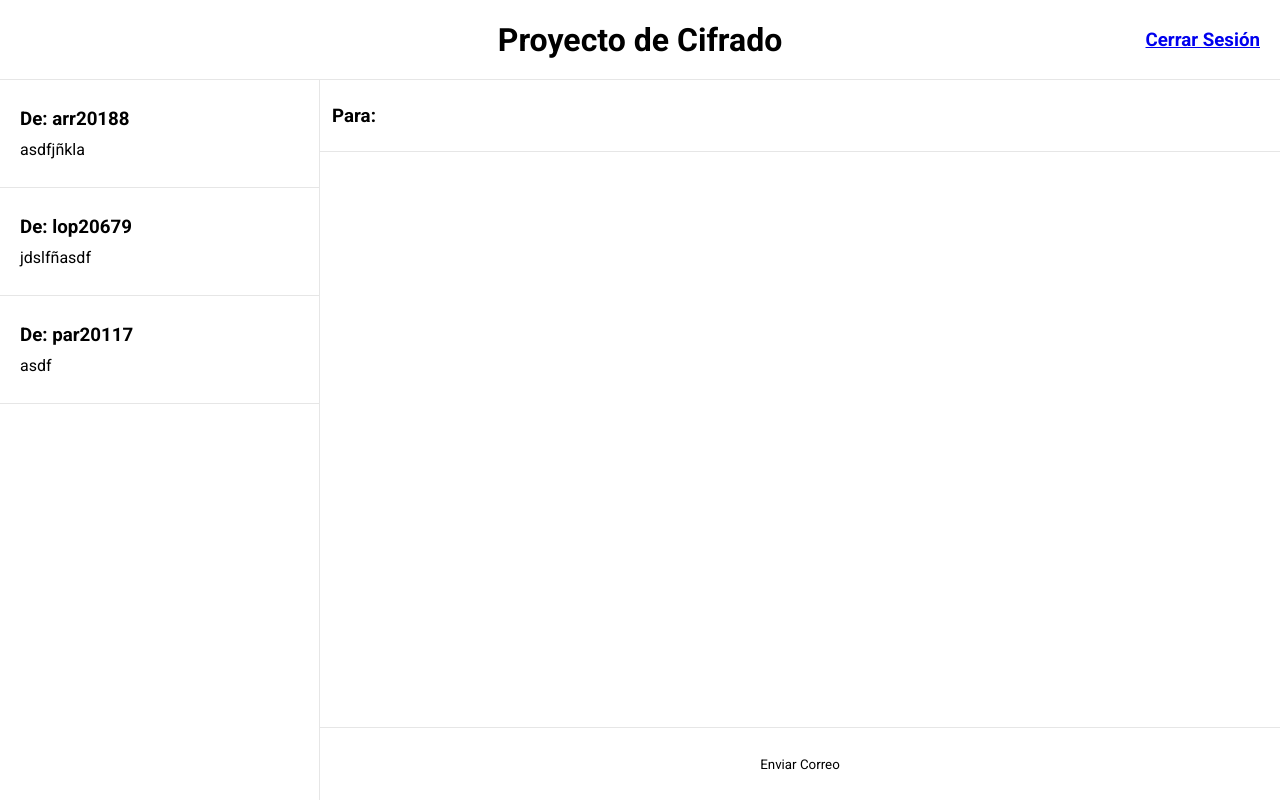
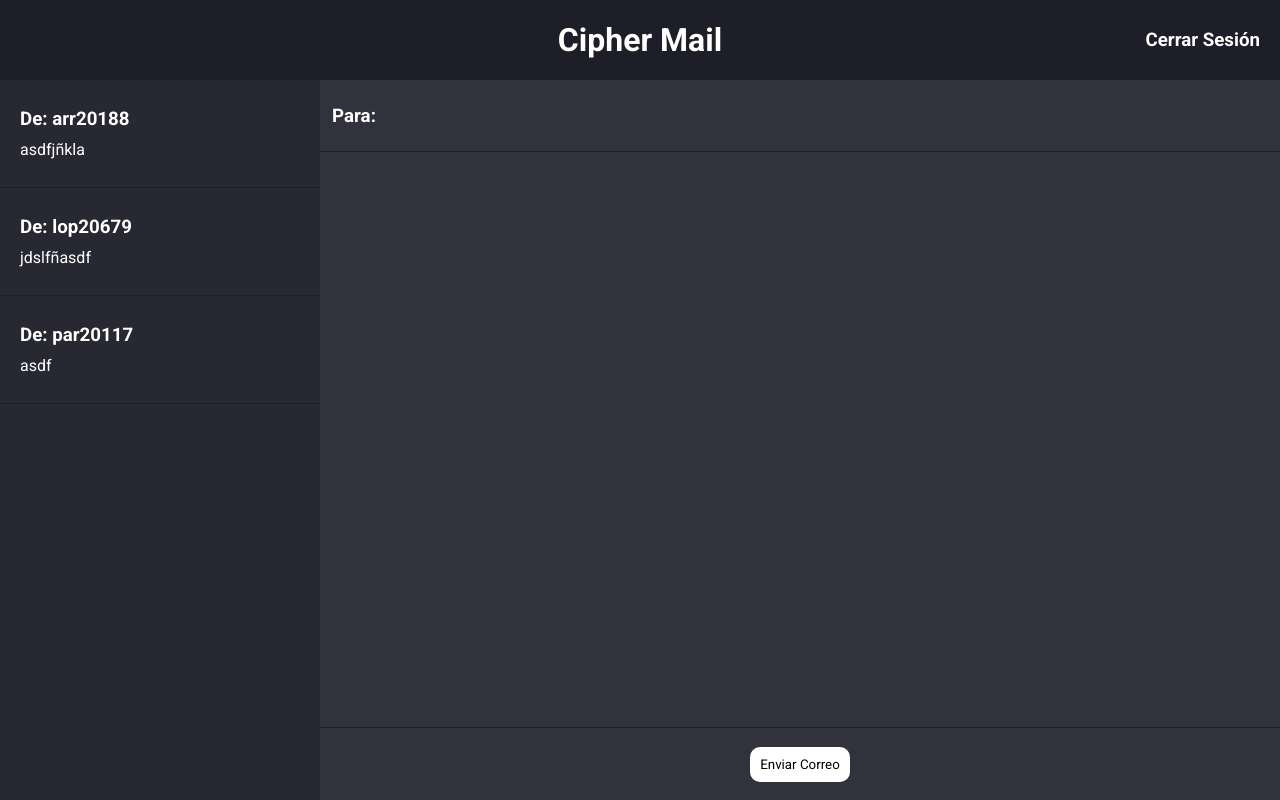
Before and after one commit to SantiagoTaracena/cipher-project-01, a React (Vite) app in the folder src/frontend/: page /mail in a window 1280 px wide. Built offline with nearby package versions, Linux system fonts and the light colour scheme.

Commit message:
Stylized main Mail page

```diff
--- a/src/frontend/src/components/Header.jsx
+++ b/src/frontend/src/components/Header.jsx
@@ -5,7 +5,7 @@ import '../styles/header.sass'
 const Header = () => (
   <div className="header-container">
     <h3 className="hidden">Cerrar Sesión</h3>
-    <h1>Proyecto de Cifrado</h1>
+    <h1>Cipher Mail</h1>
     <Link to="/"><h3>Cerrar Sesión</h3></Link>
   </div>
 )
--- a/src/frontend/src/components/MailPreview.jsx
+++ b/src/frontend/src/components/MailPreview.jsx
@@ -4,7 +4,7 @@ import '../styles/mail-preview.sass'
 const MailPreview = ({ emisor, content, onClick }) => (
   <div class="mail-container" onClick={onClick}>
     <h3>De: {emisor}</h3>
-    <p>{content.length > 50 ? `${content.substring(0, 50)}...` : content}</p>
+    <p>{(content.length > 50) ? `${content.substring(0, 50)}...` : content}</p>
   </div>
 )
 
--- a/src/frontend/src/pages/Landing.jsx
+++ b/src/frontend/src/pages/Landing.jsx
@@ -6,7 +6,7 @@ import '../styles/landing.sass'
 const Landing = () => (
   <main className="container">
     <div className="information-card">
-      <h1>Proyecto de Cifrado</h1>
+      <h1>Cipher Mail</h1>
       <h3>Haz uso de nuestro servicio de correos electrónicos completamente seguro</h3>
       <div className="container-links">
         <Link to="/sign-up"><Button buttonText="Regístrate" type="button" /></Link>
--- a/src/frontend/src/pages/SignIn.jsx
+++ b/src/frontend/src/pages/SignIn.jsx
@@ -62,7 +62,7 @@ const SignIn = () => {
             />
           </div>
           <div className="sign-up-buttons">
-            <Link to="/"><Button buttonText="Iniciar Sesión" type="submit" /></Link>
+            <Link to="/mail"><Button buttonText="Iniciar Sesión" type="submit" /></Link>
             <Link to="/"><Button buttonText="Volver" type="button" /></Link>
           </div>
         </form>
--- a/src/frontend/src/styles/header.sass
+++ b/src/frontend/src/styles/header.sass
@@ -8,7 +8,20 @@
   flex-direction: row
   justify-content: space-between
   align-items: center
-  border-bottom: 1px solid $light-background-color-02
+  background-color: $dark-background-color-01
+
+  h1
+    color: white
+
+  a
+    text-decoration: none
+
+  h3
+    text-decoration: none
+    color: white
+
+    &:hover
+      color: $light-background-color-02
 
   .hidden
     visibility: hidden
--- a/src/frontend/src/styles/mail-panel.sass
+++ b/src/frontend/src/styles/mail-panel.sass
@@ -18,19 +18,21 @@
       display: flex
       flex-direction: column
       justify-content: center
-      border-bottom: 1px solid $light-background-color-02
+      border-bottom: 1px solid $dark-background-color-01
 
       & > h3
+        color: white
         margin-left: 10px
 
     .mail-message
       height: 90%
       padding: 10px
       overflow: auto
-      border-bottom: 1px solid $light-background-color-02
+      border-bottom: 1px solid $dark-background-color-01
 
       p
         margin: 0
+        color: white
         word-wrap: break-word
         overflow-wrap: break-word
 
--- a/src/frontend/src/styles/mail-preview.sass
+++ b/src/frontend/src/styles/mail-preview.sass
@@ -4,7 +4,7 @@
   width: 100%
   height: 15%
   padding: 20px
-  border-bottom: 1px solid $light-background-color-02
+  border-bottom: 1px solid $dark-background-color-01
   display: flex
   flex-direction: column
   justify-content: center
@@ -12,4 +12,11 @@
   gap: 10px
 
   &:hover
-    background-color: rgba(240, 240, 240, 1)
+    cursor: pointer
+    background-color: $dark-background-color-03
+
+  h3
+    color: white
+
+  p
+    color: white
--- a/src/frontend/src/styles/mail.sass
+++ b/src/frontend/src/styles/mail.sass
@@ -23,8 +23,9 @@
     .mail-list
       width: 25%
       height: 100%
-      border-right: 1px solid $light-background-color-02
+      background-color: $dark-background-color-02
 
     .mail-content
       width: 75%
       height: 100%
+      background-color: $dark-background-color-03
--- a/src/frontend/src/styles/main.sass
+++ b/src/frontend/src/styles/main.sass
@@ -2,6 +2,7 @@
 
 $light-background-color-01: rgba(255, 255, 255, 1)
 $light-background-color-02: rgba(230, 230, 230, 1)
+$dark-background-color-01: rgba(30, 30, 40, 1)
 $dark-background-color-02: rgba(40, 40, 50, 1)
 $dark-background-color-03: rgba(50, 50, 60, 1)
 
--- a/src/frontend/src/styles/write-mail.sass
+++ b/src/frontend/src/styles/write-mail.sass
@@ -9,7 +9,7 @@
     height: 10%
     display: flex
     gap: 20px
-    border-bottom: 1px solid $light-background-color-02
+    border-bottom: 1px solid $dark-background-color-01
 
     .receptor-to
       margin-left: 10px
@@ -19,11 +19,15 @@
       display: flex
       justify-content: center
       align-items: center
+      color: white
 
     .receptor-input
       width: 95%
       outline: none
       border: 0px
+      color: white
+      font-size: 18px
+      background-color: $dark-background-color-03
 
   .write-mail-content
     width: 100%
@@ -37,7 +41,10 @@
       resize: none
       outline: none
       border: 0px
-      border-bottom: 1px solid $light-background-color-02
+      color: white
+      font-size: 16px
+      background-color: $dark-background-color-03
+      border-bottom: 1px solid $dark-background-color-01
 
   .send-button-container
     width: 100%
```
